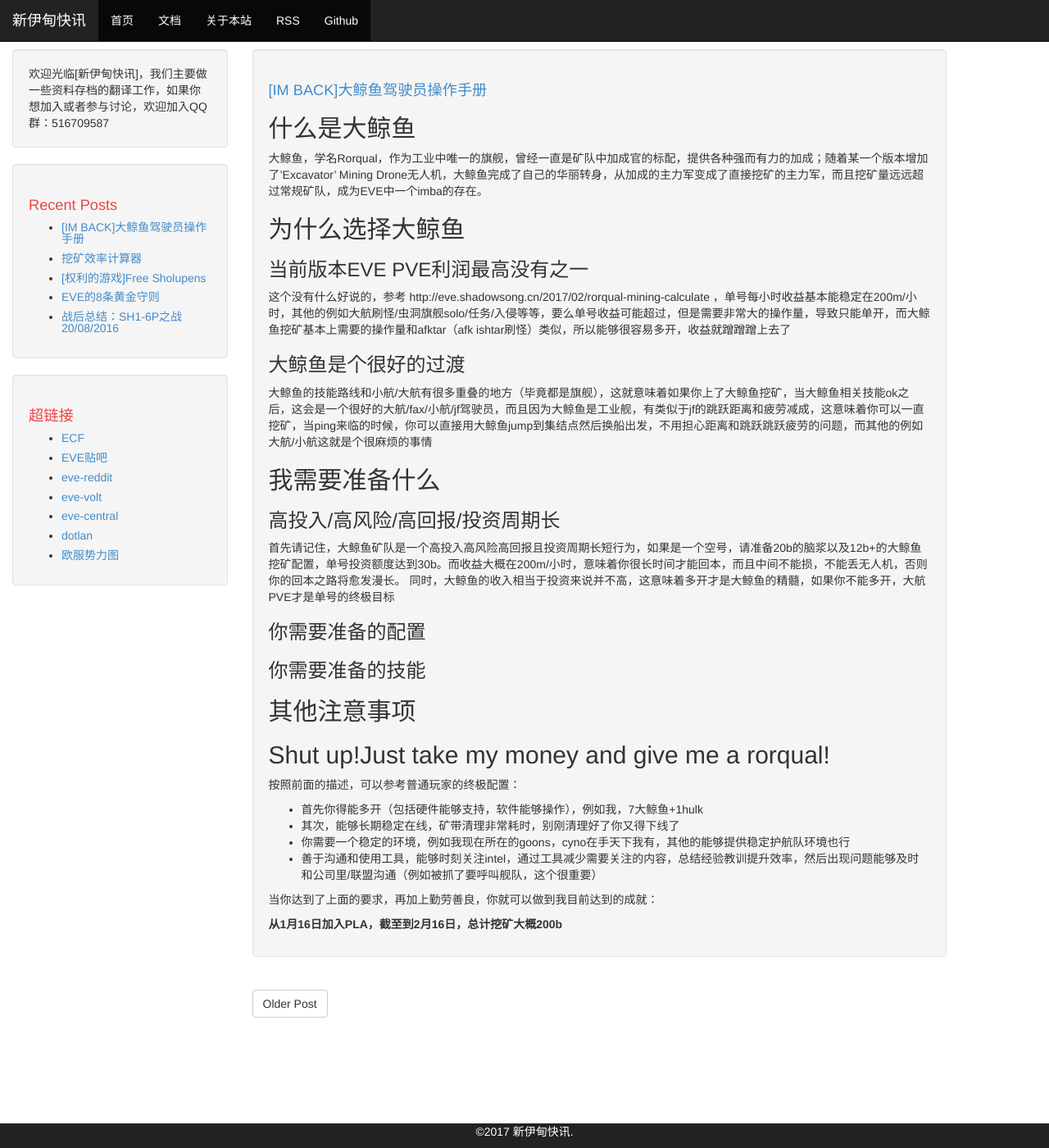
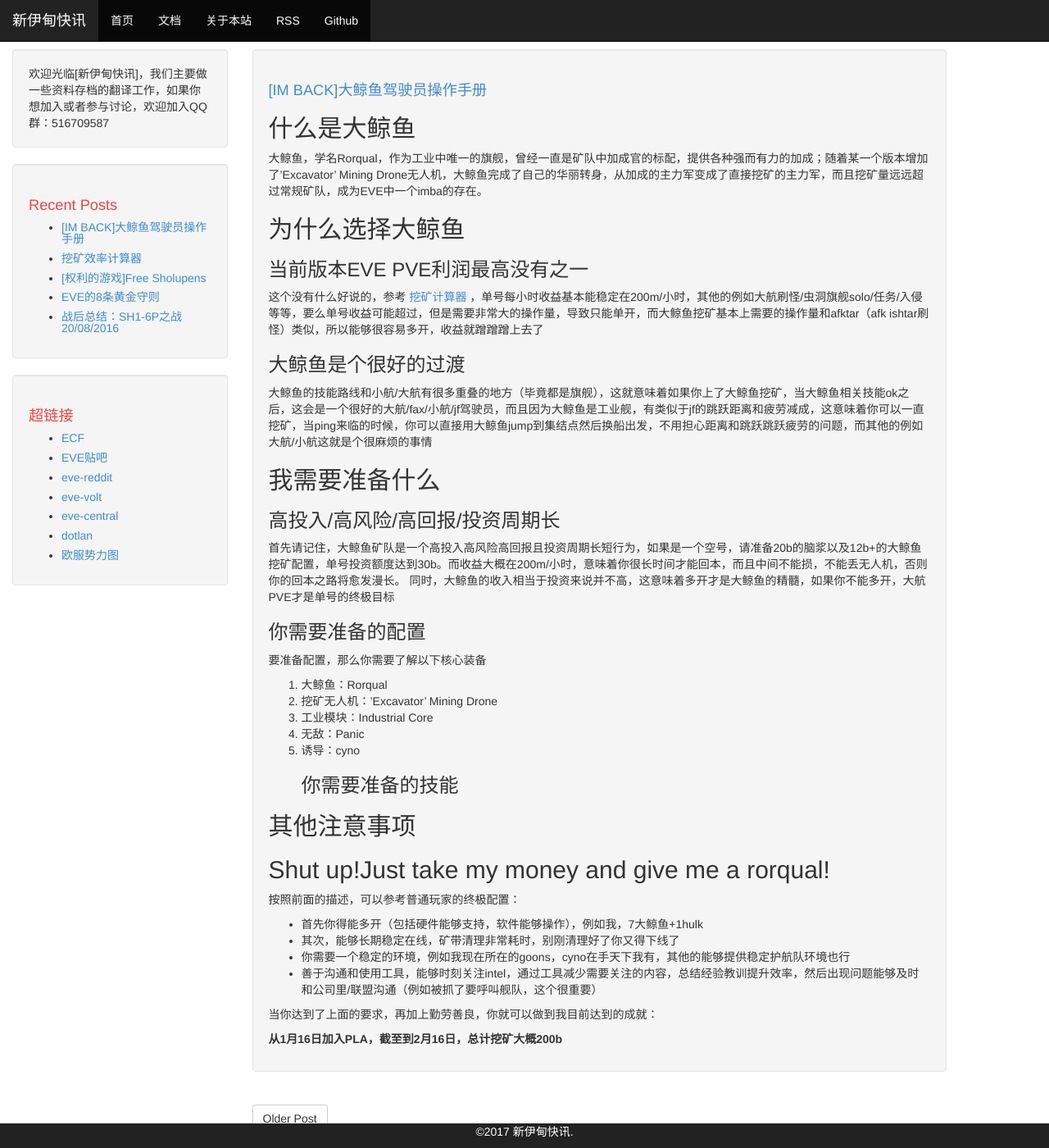
Before and after one commit to zhang98722/zhang98722.github.io, a Jekyll site: the page built from _posts/2017-03-13-guide-of-rorqual-mining.md, in a window 1280 px wide and 1400 px high. Shown: the whole window at 82% size. Built offline with Jekyll 4.4.1, drawn with Linux system fonts in a browser that asks for light colours; comment, search, counter and statistics services are not loaded.

Commit message:
Update 2017-03-13-guide-of-rorqual-mining.md

```diff
--- a/_posts/2017-03-13-guide-of-rorqual-mining.md
+++ b/_posts/2017-03-13-guide-of-rorqual-mining.md
@@ -14,7 +14,7 @@
 
 ### 当前版本EVE PVE利润最高没有之一 ###
 
-这个没有什么好说的，参考 http://eve.shadowsong.cn/2017/02/rorqual-mining-calculate ，单号每小时收益基本能稳定在200m/小时，其他的例如大航刷怪/虫洞旗舰solo/任务/入侵等等，要么单号收益可能超过，但是需要非常大的操作量，导致只能单开，而大鲸鱼挖矿基本上需要的操作量和afktar（afk ishtar刷怪）类似，所以能够很容易多开，收益就蹭蹭蹭上去了
+这个没有什么好说的，参考 [挖矿计算器](http://eve.shadowsong.cn/2017/02/rorqual-mining-calculate) ，单号每小时收益基本能稳定在200m/小时，其他的例如大航刷怪/虫洞旗舰solo/任务/入侵等等，要么单号收益可能超过，但是需要非常大的操作量，导致只能单开，而大鲸鱼挖矿基本上需要的操作量和afktar（afk ishtar刷怪）类似，所以能够很容易多开，收益就蹭蹭蹭上去了
 
 ### 大鲸鱼是个很好的过渡 ###
 
@@ -29,6 +29,12 @@
 
 ### 你需要准备的配置 ###
 
+要准备配置，那么你需要了解以下核心装备
+1. 大鲸鱼：Rorqual
+2. 挖矿无人机：'Excavator' Mining Drone
+3. 工业模块：Industrial Core
+4. 无敌：Panic
+5. 诱导：cyno
 ### 你需要准备的技能 ###
 
 ## 其他注意事项 ##
```
